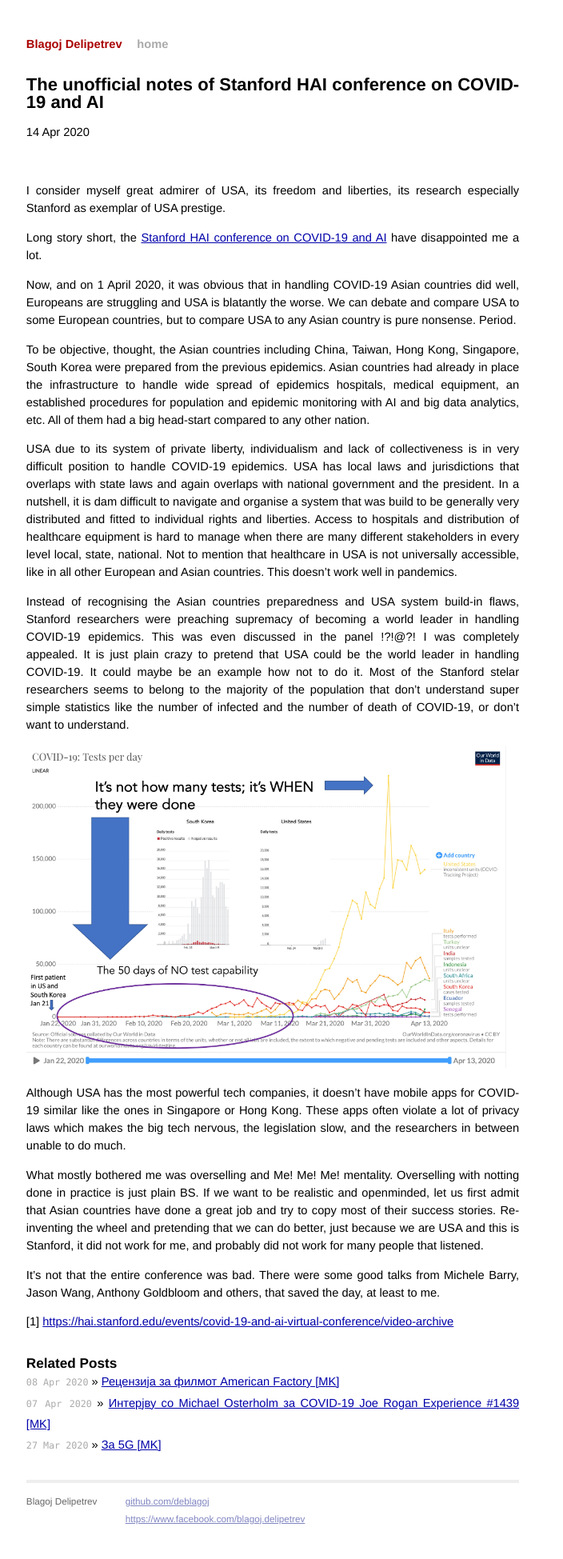
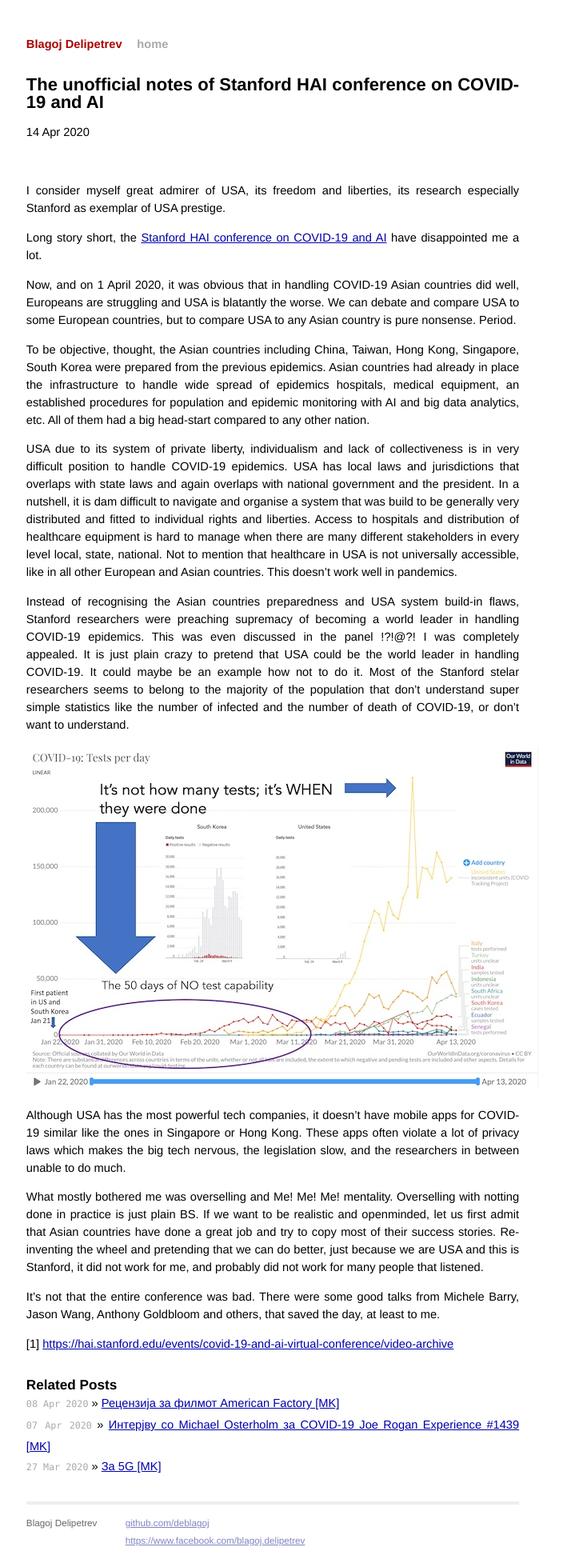
Before and after one commit to deblagoj/deblagoj.github.io, a Jekyll site: the page built from _posts/2020-04-14-The unofficial notes from HAI Stanford conference.markdown, in a window 1280 px wide. Shown: the whole page at 80% size, without its empty margins (299-1003 px from the left). Built offline with Jekyll 4.4.1, drawn with Linux system fonts in a browser that asks for light colours; before the commit the page ends 1921 px from its top, so only the background shows below that.

Commit message:
improved image

```diff
--- a/_posts/2020-04-14-The unofficial notes from HAI Stanford conference.markdown
+++ b/_posts/2020-04-14-The unofficial notes from HAI Stanford conference.markdown
@@ -18,8 +18,8 @@
 Instead of recognising the Asian countries preparedness and USA system build-in flaws, Stanford researchers were preaching supremacy of becoming a world leader in handling COVID-19 epidemics. This was even discussed in the panel !?!@?! I was completely appealed. It is just plain crazy to pretend that USA could be the world leader in handling COVID-19. It could maybe be an example how not to do it.
 Most of the Stanford stelar researchers seems to belong to the majority of the population that don’t understand super simple statistics like the number of infected and the number of death of COVID-19, or don't want to understand.
 
-<img src="/assets/img/1.jpeg" alt="drawing" width=600>
 
+![alt text](/assets/img/1.jpeg " ")
 
 Although USA has the most powerful tech companies, it doesn’t have mobile apps for COVID-19 similar like the ones in Singapore or Hong Kong. These apps often violate a lot of privacy laws which makes the big tech nervous, the legislation slow, and the researchers in between unable to do much.
 
```
Also changed, not shown: assets/img/1.jpeg.
